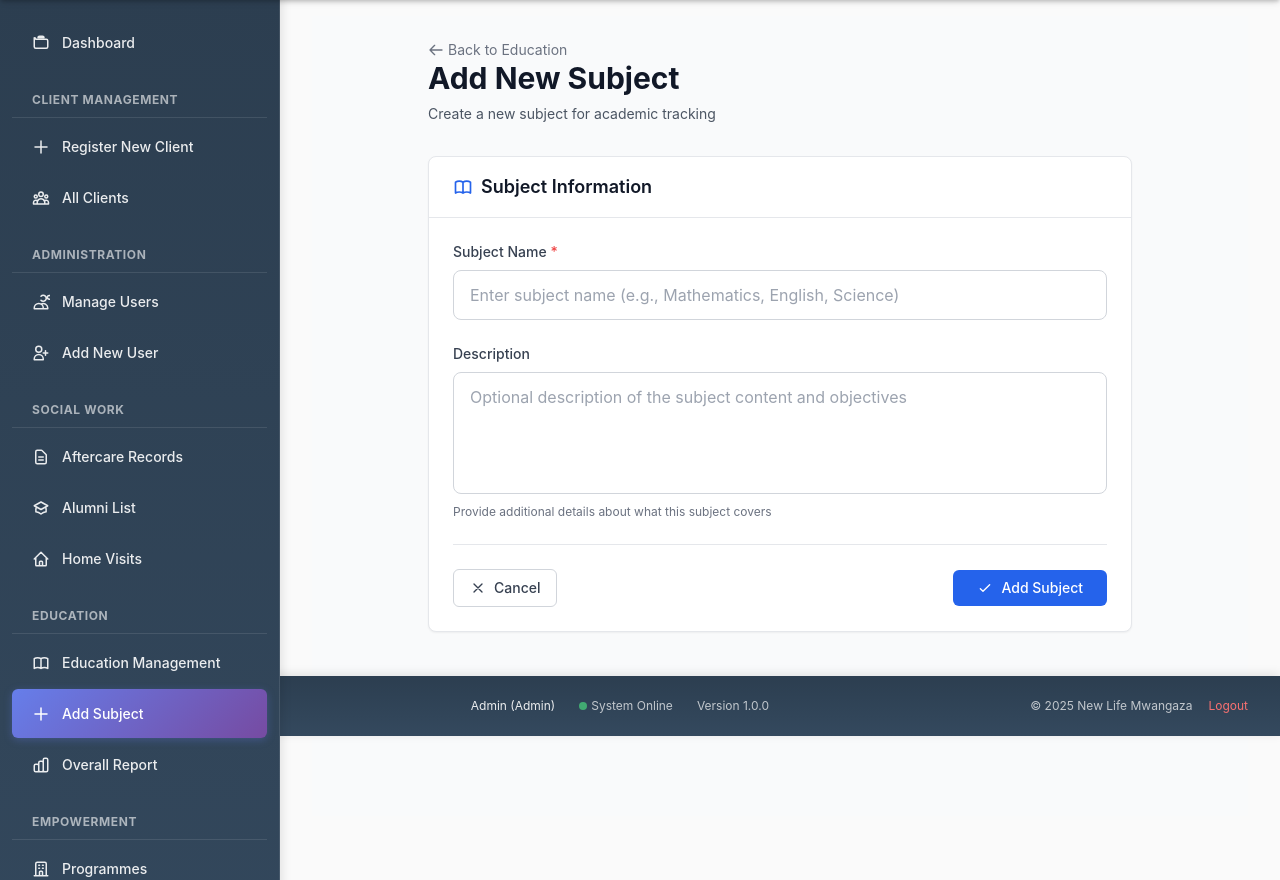
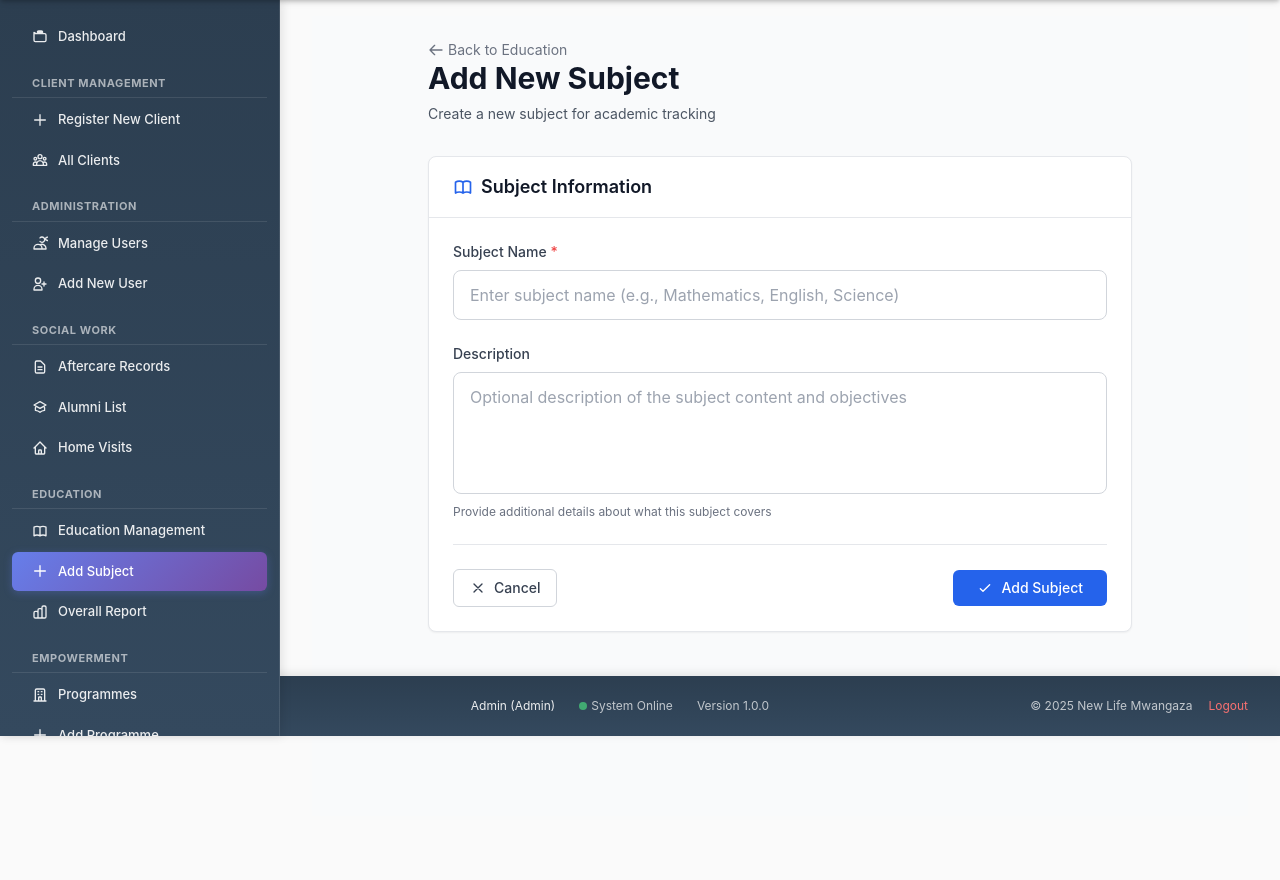
Before and after one commit to jeymo092/NLMRC, a Flask app: page /add_subject in a window 1280 px wide. Shown: the part 64-944 px from the top of the page. Run offline with Flask 3, Linux system fonts and the light colour scheme; a user stored in the database is signed in; some libraries are stand-ins or nearby versions.

Commit message:
Assistant checkpoint: Fix sidebar height and spacing to prevent scrolling
Assistant generated file changes:
- templates/base.html: Fix sidebar height to prevent scrolling, Make sidebar content scrollable container, Reduce sidebar header and link spacing, Reduce sidebar link spacing, Adjust icon size

---

User prompt:

i cannot see all the side bar ensure they fit no scroll

Replit-Commit-Author: Assistant
Replit-Commit-Session-Id: cfed3df7-bb25-4738-baaa-222fe8f1df80

```diff
--- a/templates/base.html
+++ b/templates/base.html
@@ -56,26 +56,28 @@
         .sidebar-custom {
             background: linear-gradient(180deg, #2c3e50 0%, #34495e 100%);
             border-right: 1px solid rgba(255, 255, 255, 0.1);
-            min-height: calc(100vh - 4rem);
+            height: calc(100vh - 4rem);
             width: 280px;
             position: fixed;
-            top: 3.5rem;
+            top: 4rem;
             left: 0;
             z-index: 30;
-            overflow-y: auto;
+            overflow-y: hidden;
             box-shadow: 2px 0 10px rgba(0, 0, 0, 0.1);
+            display: flex;
+            flex-direction: column;
         }
 
         .sidebar-link {
             display: flex;
             align-items: center;
-            padding: 0.875rem 1.25rem;
+            padding: 0.625rem 1.25rem;
             color: rgba(255, 255, 255, 0.9);
             text-decoration: none;
             border-radius: calc(var(--radius) - 2px);
-            margin: 0.125rem 0.75rem;
+            margin: 0.0625rem 0.75rem;
             transition: all 0.2s ease-in-out;
-            font-size: 0.875rem;
+            font-size: 0.8125rem;
             font-weight: 500;
             position: relative;
         }
@@ -94,15 +96,15 @@
         }
 
         .sidebar-header {
-            padding: 1rem 1.25rem 0.5rem 1.25rem;
-            margin: 0.5rem 0.75rem 0.25rem 0.75rem;
-            font-size: 0.75rem;
+            padding: 0.75rem 1.25rem 0.375rem 1.25rem;
+            margin: 0.375rem 0.75rem 0.125rem 0.75rem;
+            font-size: 0.6875rem;
             font-weight: 700;
             text-transform: uppercase;
             color: rgba(255, 255, 255, 0.6);
             letter-spacing: 0.05em;
             border-bottom: 1px solid rgba(255, 255, 255, 0.1);
-            padding-bottom: 0.5rem;
+            padding-bottom: 0.375rem;
         }
 
         .main-content {
@@ -126,9 +128,9 @@
         }
 
         .icon {
-            width: 1.125rem;
-            height: 1.125rem;
-            margin-right: 0.75rem;
+            width: 1rem;
+            height: 1rem;
+            margin-right: 0.625rem;
             flex-shrink: 0;
         }
 
@@ -666,7 +668,12 @@
     {% if current_user.is_authenticated %}
     <!-- Sidebar -->
     <div id="sidebar" class="sidebar-custom">
-        <div class="py-6">
+        <div class="py-4 flex-1 overflow-y-auto" style="scrollbar-width: none; -ms-overflow-style: none;">
+            <style>
+                .sidebar-custom div::-webkit-scrollbar {
+                    display: none;
+                }
+            </style>
             <!-- Dashboard -->
             <a href="{{ url_for('dashboard') }}" class="sidebar-link">
                 <svg class="icon" fill="none" stroke="currentColor" viewBox="0 0 24 24">
```
